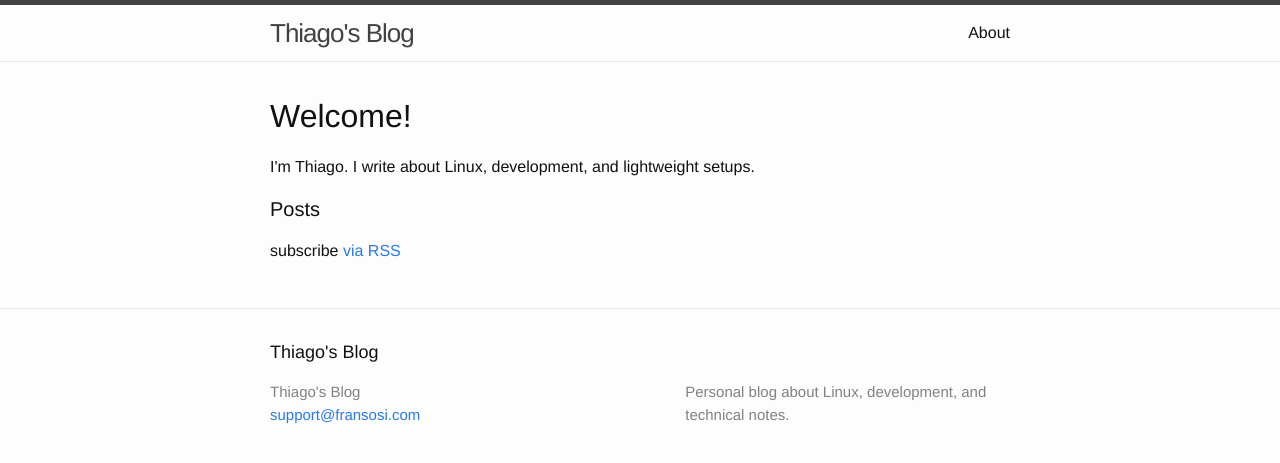
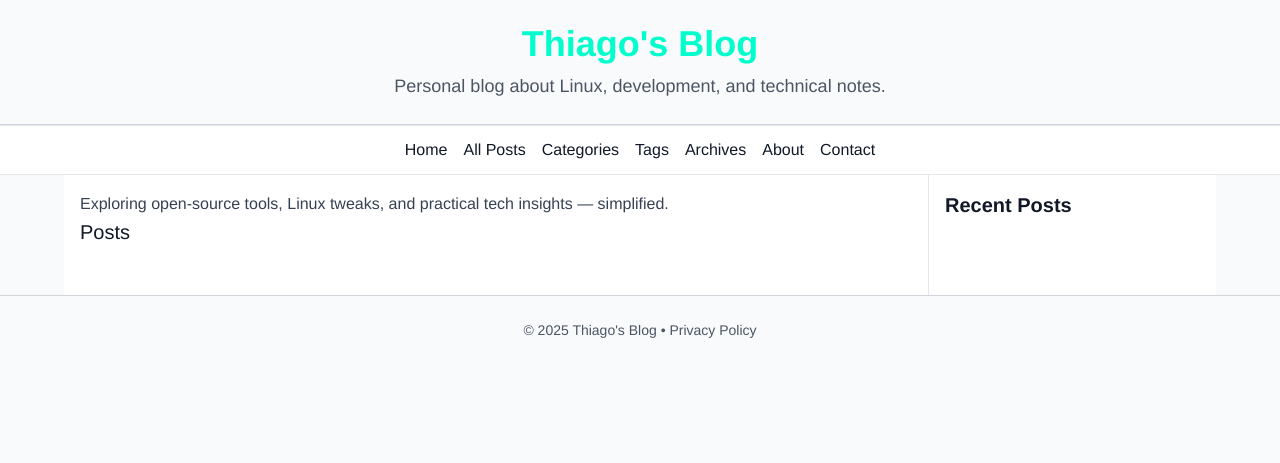
Before and after one commit to tfarina/tfarina.github.io, a Jekyll site: the page built from index.html, in a window 1280 px wide. Shown: the top 463 px of the page. Built offline with Jekyll 4.4.1, drawn with Linux system fonts in a browser that asks for light colours; nearby versions of some CDN libraries.

Commit message:
revamp: switch to horizontal navigation and improve base layout styling
- Replaced sidebar navigation with a clean horizontal menu below header
- Updated index.html with a refined intro and post listing design
- Introduced white background main content area with gray page background
- Added Tailwind classes for consistent spacing and readability
- Moved and simplified footer with privacy link
- Prepared structure for categories, tags, and archive pages

Signed-off-by: Thiago Farina <tfransosi@gmail.com>

```diff
--- a/_includes/footer.html
+++ b/_includes/footer.html
@@ -1,38 +1,4 @@
-<footer class="site-footer">
-
-  <div class="wrapper">
-
-    <h2 class="footer-heading">{{ site.title }}</h2>
-
-    <div class="footer-col-wrapper">
-      <div class="footer-col footer-col-1">
-        <ul class="contact-list">
-          <li>{{ site.title }}</li>
-          <li><a href="mailto:{{ site.email }}">{{ site.email }}</a></li>
-        </ul>
-      </div>
-
-      <div class="footer-col footer-col-2">
-        <ul class="social-media-list">
-          {% if site.github_username %}
-          <li>
-            {% include icon-github.html username=site.github_username %}
-          </li>
-          {% endif %}
-
-          {% if site.twitter_username %}
-          <li>
-            {% include icon-twitter.html username=site.twitter_username %}
-          </li>
-          {% endif %}
-        </ul>
-      </div>
-
-      <div class="footer-col footer-col-3">
-        <p>{{ site.description }}</p>
-      </div>
-    </div>
-
-  </div>
-
+<footer class="text-center py-6 border-t border-gray-300 text-sm text-gray-600">
+  © {{ site.time | date: "%Y" }} {{ site.title }} •
+  <a href="{{ '/privacy.html' | relative_url }}" class="hover:underline">Privacy Policy</a>
 </footer>
--- a/_includes/head.html
+++ b/_includes/head.html
@@ -6,6 +6,7 @@
   <title>{% if page.title %}{{ page.title }}{% else %}{{ site.title }}{% endif %}</title>
   <meta name="description" content="{% if page.excerpt %}{{ page.excerpt | strip_html | strip_newlines | truncate: 160 }}{% else %}{{ site.description }}{% endif %}">
 
+  <script src="https://cdn.tailwindcss.com"></script>
   <link rel="stylesheet" href="{{ "/css/main.css" | prepend: site.baseurl }}">
   <link rel="canonical" href="{{ page.url | replace:'index.html','' | prepend: site.baseurl | prepend: site.url }}">
   <link rel="alternate" type="application/rss+xml" title="{{ site.title }}" href="{{ "/feed.xml" | prepend: site.baseurl | prepend: site.url }}">
--- a/_includes/header.html
+++ b/_includes/header.html
@@ -1,27 +1,6 @@
-<header class="site-header">
-
-  <div class="wrapper">
-
-    <a class="site-title" href="{{ site.baseurl }}/">{{ site.title }}</a>
-
-    <nav class="site-nav">
-      <a href="#" class="menu-icon">
-        <svg viewBox="0 0 18 15">
-          <path fill="#424242" d="M18,1.484c0,0.82-0.665,1.484-1.484,1.484H1.484C0.665,2.969,0,2.304,0,1.484l0,0C0,0.665,0.665,0,1.484,0 h15.031C17.335,0,18,0.665,18,1.484L18,1.484z"/>
-          <path fill="#424242" d="M18,7.516C18,8.335,17.335,9,16.516,9H1.484C0.665,9,0,8.335,0,7.516l0,0c0-0.82,0.665-1.484,1.484-1.484 h15.031C17.335,6.031,18,6.696,18,7.516L18,7.516z"/>
-          <path fill="#424242" d="M18,13.516C18,14.335,17.335,15,16.516,15H1.484C0.665,15,0,14.335,0,13.516l0,0 c0-0.82,0.665-1.484,1.484-1.484h15.031C17.335,12.031,18,12.696,18,13.516L18,13.516z"/>
-        </svg>
-      </a>
-
-      <div class="trigger">
-        {% for my_page in site.pages %}
-          {% if my_page.title %}
-          <a class="page-link" href="{{ my_page.url | prepend: site.baseurl }}">{{ my_page.title }}</a>
-          {% endif %}
-        {% endfor %}
-      </div>
-    </nav>
-
-  </div>
-
+<header class="text-center py-6 border-b border-gray-300">
+  <h1 class="text-4xl font-bold text-[#00ffcc]">
+    <a href="{{ '/' | relative_url }}">{{ site.title }}</a>
+  </h1>
+  <p class="mt-2 text-lg text-gray-600">{{ site.description }}</p>
 </header>
--- /dev/null
+++ b/_includes/nav.html
@@ -0,0 +1,11 @@
+<nav class="bg-white border-y border-gray-200">
+  <ul class="flex flex-wrap justify-center space-x-4 py-3 text-sm md:text-base">
+    <li><a href="{{ '/' | relative_url }}" class="hover:text-[#00ffcc]">Home</a></li>
+    <li><a href="{{ '/posts.html' | relative_url }}" class="hover:text-[#00ffcc]">All Posts</a></li>
+    <li><a href="{{ '/categories.html' | relative_url }}" class="hover:text-[#00ffcc]">Categories</a></li>
+    <li><a href="{{ '/tags.html' | relative_url }}" class="hover:text-[#00ffcc]">Tags</a></li>
+    <li><a href="{{ '/archives.html' | relative_url }}" class="hover:text-[#00ffcc]">Archives</a></li>
+    <li><a href="{{ '/about.html' | relative_url }}" class="hover:text-[#00ffcc]">About</a></li>
+    <li><a href="{{ '/contact.html' | relative_url }}" class="hover:text-[#00ffcc]">Contact</a></li>
+  </ul>
+</nav>
--- /dev/null
+++ b/_includes/sidebar.html
@@ -0,0 +1,8 @@
+<aside class="md:w-1/4 p-4 bg-white border-l border-gray-200">
+  <h2 class="text-xl font-semibold">Recent Posts</h2>
+  <ul class="space-y-1 text-sm">
+    {% for post in site.posts limit:5 %}
+    <li><a href="{{ post.url | relative_url }}">{{ post.title }}</a></li>
+    {% endfor %}
+  </ul>
+</aside>
--- a/_layouts/default.html
+++ b/_layouts/default.html
@@ -3,14 +3,17 @@
 
   {% include head.html %}
 
-  <body>
+  <body class="bg-gray-50 text-gray-900">
 
     {% include header.html %}
+    {% include nav.html %}
 
-    <div class="page-content">
-      <div class="wrapper">
-        {{ content }}
-      </div>
+    <!-- Main Layout Wrapper -->
+    <div class="flex flex-col md:flex-row max-w-6xl mx-auto">
+      <main class="md:w-3/4 p-4 bg-white">
+	{{ content }}
+      </main>
+      {% include sidebar.html %}
     </div>
 
     {% include footer.html %}
--- a/index.html
+++ b/index.html
@@ -4,23 +4,23 @@ layout: default
 
 <div class="home">
 
-  <h1>Welcome!</h1>
-  <p>I'm Thiago. I write about Linux, development, and lightweight setups.</p>
+  <p class="text-gray-700 leading-relaxed">
+    Exploring open-source tools, Linux tweaks, and practical tech insights — simplified.
+  </p>
 
   <h1 class="page-heading">Posts</h1>
 
-  <ul class="post-list">
-    {% for post in site.posts %}
-      <li>
-        <span class="post-meta">{{ post.date | date: "%b %-d, %Y" }}</span>
-
-        <h2>
-          <a class="post-link" href="{{ post.url | prepend: site.baseurl }}">{{ post.title }}</a>
-        </h2>
-      </li>
+  <div class="mt-8 space-y-8">
+    {% for post in site.posts limit:5 %}
+    <article class="bg-white p-6 rounded-2xl shadow-md">
+      <h3 class="text-xl font-bold text-[#00ffcc] mb-1">
+	<a href="{{ post.url | relative_url }}" class="hover:underline">{{ post.title }}</a>
+      </h3>
+      <p class="text-sm text-gray-500 mb-3">{{ post.date | date: "%B %d, %Y" }}</p>
+      <p class="text-gray-700">{{ post.excerpt | strip_html | truncate: 160 }}</p>
+      <a href="{{ post.url | relative_url }}" class="text-[#ff00ff] hover:underline mt-2 inline-block">Read more →</a>
+    </article>
     {% endfor %}
-  </ul>
-
-  <p class="rss-subscribe">subscribe <a href="{{ "/feed.xml" | prepend: site.baseurl }}">via RSS</a></p>
+  </div>
 
 </div>
```
